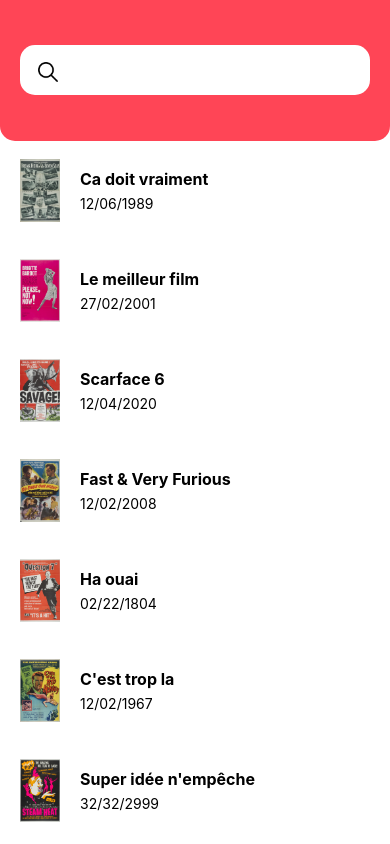
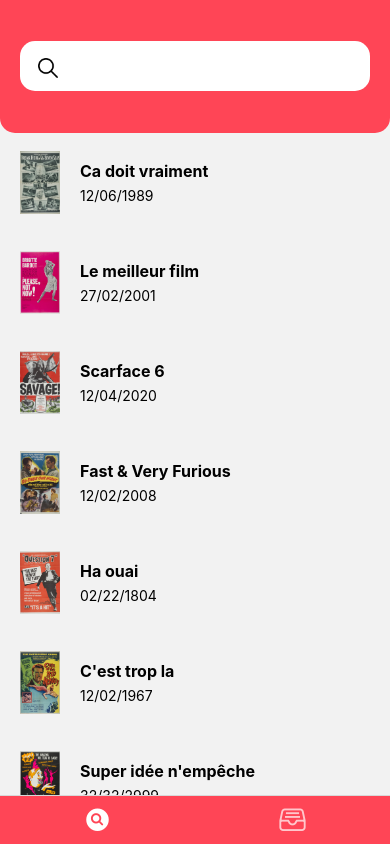
Before and after one commit to eythanSaillet/react-native-film, a React Native app: screen / in a window 390 px wide. Built offline with nearby package versions, Linux system fonts and the light colour scheme; what react-native-status-bar-height would draw is missing.

Commit message:
:sparkles: add Tab navigator

```diff
--- a/App.js
+++ b/App.js
@@ -1,11 +1,44 @@
 import React from 'react'
+import { NavigationContainer } from '@react-navigation/native'
+import { createBottomTabNavigator } from '@react-navigation/bottom-tabs'
+import Ionicons from 'react-native-vector-icons/Ionicons'
 
 import { SearchPage } from './components/SearchPage/index'
+
+const Tab = createBottomTabNavigator()
 
 export default function App() {
 	return (
 		<>
-			<SearchPage />
+			<NavigationContainer>
+				<Tab.Navigator
+					screenOptions={({ route }) => ({
+						tabBarIcon: ({ focused, color, size }) => {
+							let iconName
+
+							if (route.name === 'Search') {
+								iconName = focused ? 'search-circle' : 'search-circle-outline'
+							} else if (route.name === 'Categories') {
+								iconName = focused ? 'file-tray-full' : 'file-tray-full-outline'
+							}
+
+							// You can return any component that you like here!
+							return <Ionicons name={iconName} size={30} color={color} />
+						},
+					})}
+					tabBarOptions={{
+						activeTintColor: 'white',
+						inactiveTintColor: '#ffc7cc',
+						showLabel: false,
+						style: {
+							backgroundColor: '#ff4556',
+						},
+					}}
+				>
+					<Tab.Screen name="Search" component={SearchPage} />
+					<Tab.Screen name="Categories" component={SearchPage} />
+				</Tab.Navigator>
+			</NavigationContainer>
 		</>
 	)
 }
--- a/package.json
+++ b/package.json
@@ -8,6 +8,8 @@
     "eject": "expo eject"
   },
   "dependencies": {
+    "@react-navigation/bottom-tabs": "^5.11.7",
+    "@react-navigation/stack": "^5.14.2",
     "expo": "~40.0.0",
     "expo-status-bar": "~1.0.3",
     "react": "16.13.1",
```
Also changed, not shown: 1 other file (tests, documents, lock files or other folders).
